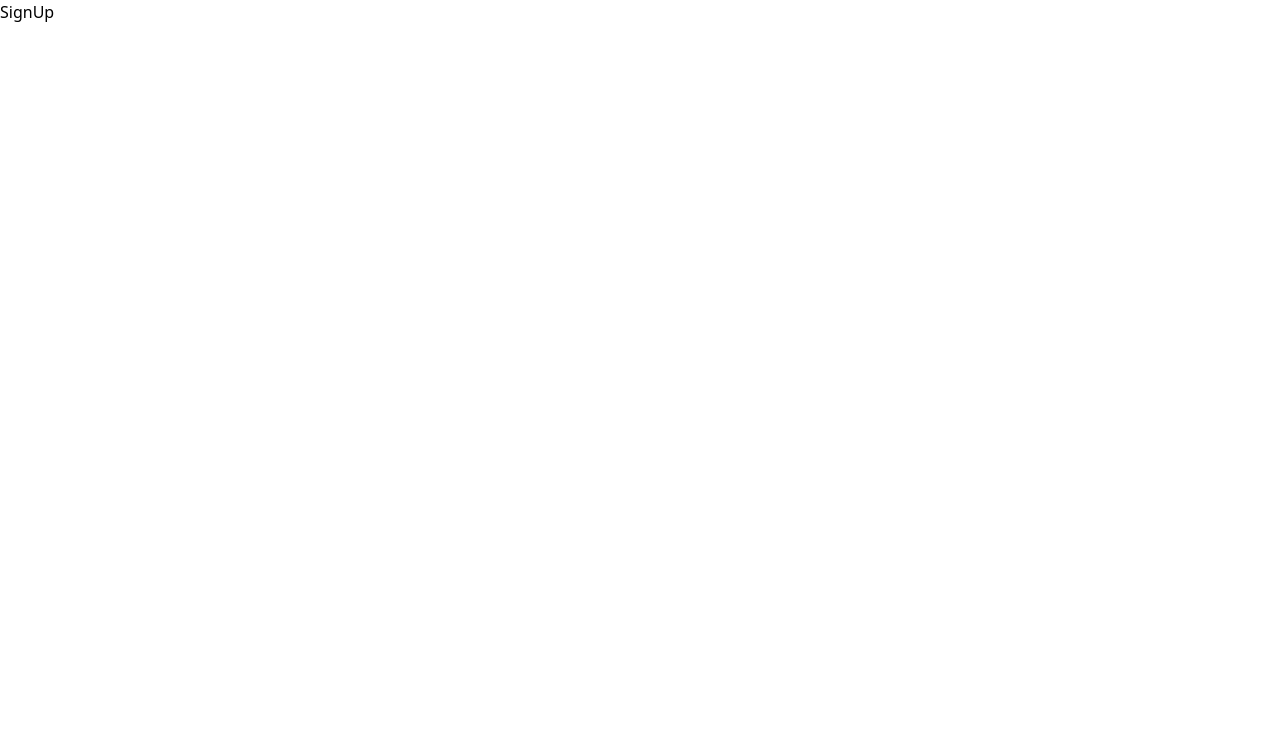
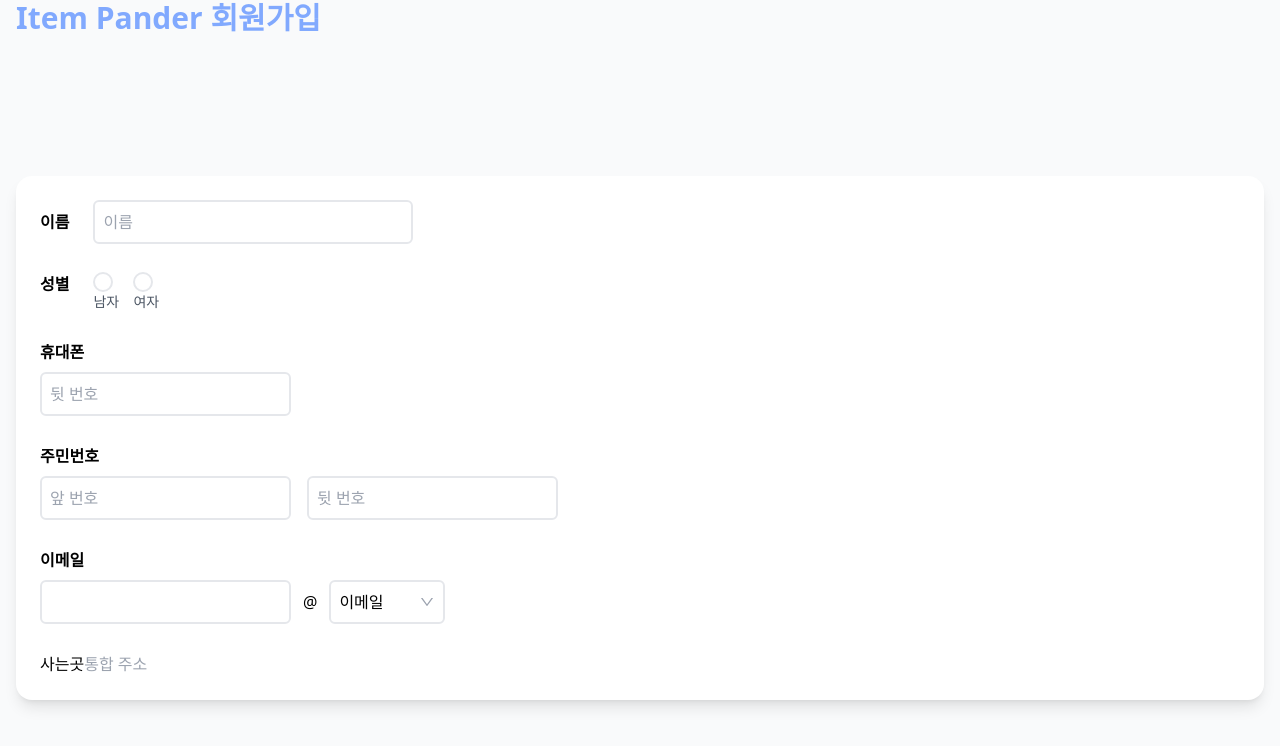
Before and after one commit to Pin-Talk/ItemPander-WEB, a Next.js app: page /signup in a window 1280 px wide. Shown: the top 746 px of the page. Built offline with nearby package versions, Linux system fonts and the light colour scheme.

Commit message:
feat : 회원가입 뼈대 및 컴포넌트 생성·분리

```diff
--- /dev/null
+++ b/components/auth/signup/EmailInput.tsx
@@ -0,0 +1,34 @@
+import { InputProps } from '@/model/interface/shareInput';
+import { AiOutlineDown } from 'react-icons/ai';
+
+const EmailInput = ({ htmlFor, label, placeholder }: InputProps) => {
+  return (
+    <div>
+      <label className='inline-block mb-2 font-bold' htmlFor={htmlFor}>
+        {label}
+      </label>
+      <div className='flex'>
+        <div className='flex items-center space-x-3'>
+          <input
+            className='p-1 px-2 lg:p-2 rounded-md bg-transparent border-2 border-gray-200 w-50'
+            type='text'
+            placeholder={placeholder}
+          />
+          <span>@</span>
+          <div className='relative rounded-md border-2 border-gray-200'>
+            <select className='py-1 pl-2 lg:p-2 bg-transparent border-gray-200 appearance-none outline-none w-28 cursor-pointer'>
+              <option value=''>이메일</option>
+              <option value='naver.com'>naver.com</option>
+              <option value='daum.com'>daum.com</option>
+              <option value='gmail.com'>gmail.com</option>
+            </select>
+            <div className='pointer-events-none absolute right-2 bottom-0 top-0 flex items-center justify-center text-gray-400'>
+              <AiOutlineDown />
+            </div>
+          </div>
+        </div>
+      </div>
+    </div>
+  );
+};
+export default EmailInput;
--- /dev/null
+++ b/components/auth/signup/Gender.tsx
@@ -0,0 +1,19 @@
+import { InputProps } from '@/model/interface/shareInput';
+
+interface Props extends InputProps {
+  title?: string;
+}
+
+const Gender = ({ htmlFor, title }: Props) => {
+  return (
+    <div className='flex flex-col justify-center w-10 pr-1'>
+      <input
+        className='border-2 border-gray-200 w-5 h-5 rounded-full'
+        type='button'
+        id={htmlFor}
+      />
+      <span className='text-sm text-gray-600'>{title}</span>
+    </div>
+  );
+};
+export default Gender;
--- /dev/null
+++ b/components/auth/signup/NameInput.tsx
@@ -0,0 +1,23 @@
+import { InputProps } from '@/model/interface/shareInput';
+
+const NameInput = ({
+  htmlFor,
+  label,
+  type = 'text',
+  placeholder,
+}: InputProps) => {
+  return (
+    <div className='flex items-center'>
+      <label className='font-bold mr-6' htmlFor={htmlFor}>
+        {label}
+      </label>
+      <input
+        className='p-1 px-2 lg:p-2 rounded-md bg-transparent border-2 border-gray-200 w-80'
+        type='text'
+        id={htmlFor}
+        placeholder={placeholder}
+      />
+    </div>
+  );
+};
+export default NameInput;
--- /dev/null
+++ b/components/auth/signup/NumberInput.tsx
@@ -0,0 +1,18 @@
+import { InputProps } from '@/model/interface/shareInput';
+
+const NumberInput = ({
+  placeholder,
+  type = 'text',
+  maxLength,
+  register,
+}: InputProps) => {
+  return (
+    <input
+      className='p-1 px-2 lg:p-2 rounded-md bg-transparent border-2 border-gray-200'
+      type={type}
+      placeholder={placeholder}
+      maxLength={maxLength}
+    />
+  );
+};
+export default NumberInput;
--- /dev/null
+++ b/components/auth/signup/SignUp.tsx
@@ -0,0 +1,63 @@
+import Image from 'next/image';
+import EmailInput from './EmailInput';
+import Gender from './Gender';
+import NameInput from './NameInput';
+import NumberInput from './NumberInput';
+
+const SignUp = () => {
+  return (
+    <section className='flex flex-col items-center justify-center min-h-screen px-4 bg-gray-50'>
+      <div className='lg:flex-1 w-full'>
+        <p className='text-3xl font-bold text-left w-full mb-10 text-[#81A9FE]'>
+          Item Pander 회원가입
+        </p>
+        {/* <Image src={'/logo/logo.png'} alt='logo' width={120} height={120} />
+        <h1>Item Pander</h1>
+         */}
+      </div>
+
+      <div className='lg:flex-1 w-full'>
+        <form className='space-y-7 px-6 py-6 rounded-2xl bg-white shadow-lg'>
+          <NameInput htmlFor='name' label='이름' placeholder='이름' />
+
+          <div className='flex'>
+            <label className='font-bold mr-6' htmlFor='gender '>
+              성별
+            </label>
+            <div className='flex'>
+              <Gender htmlFor='gender' title='남자' />
+              <Gender htmlFor='gender' title='여자' />
+            </div>
+          </div>
+
+          <div>
+            <label className='inline-block mb-2 font-bold' htmlFor='phone'>
+              휴대폰
+            </label>
+            <div className='flex items-center space-x-4'>
+              <NumberInput placeholder='뒷 번호' maxLength={6} />
+            </div>
+          </div>
+
+          <div>
+            <label className='inline-block mb-2 font-bold' htmlFor='phone'>
+              주민번호
+            </label>
+            <div className='flex items-center space-x-4'>
+              <NumberInput placeholder='앞 번호' maxLength={6} />
+              <NumberInput placeholder='뒷 번호' maxLength={7} />
+            </div>
+          </div>
+
+          <EmailInput htmlFor='email' label='이메일' />
+
+          <div>
+            <label htmlFor='address'>사는곳</label>
+            <input type='text' placeholder='통합 주소' />
+          </div>
+        </form>
+      </div>
+    </section>
+  );
+};
+export default SignUp;
--- /dev/null
+++ b/model/interface/shareInput.ts
@@ -0,0 +1,10 @@
+import { UseFormRegisterReturn } from 'react-hook-form';
+
+export interface InputProps {
+  label?: string;
+  placeholder?: string;
+  type?: string;
+  htmlFor?: string;
+  register?: UseFormRegisterReturn;
+  maxLength?: number;
+}
--- a/package.json
+++ b/package.json
@@ -19,6 +19,7 @@
     "react": "18.2.0",
     "react-dom": "18.2.0",
     "react-hook-form": "^7.43.5",
+    "react-icons": "^4.8.0",
     "typescript": "4.9.5"
   },
   "devDependencies": {
--- a/pages/login.tsx
+++ b/pages/login.tsx
@@ -1,5 +1,6 @@
+import LoginForm from '@/components/auth/login/LoginForm';
 import useWindowSize from '@/components/hooks/useWindowSize';
-import LoginForm from '@/components/login/LoginForm';
+
 import { NextPage } from 'next';
 import Image from 'next/image';
 import Link from 'next/link';
--- a/pages/signup.tsx
+++ b/pages/signup.tsx
@@ -1,4 +1,7 @@
-const SignUp = () => {
-  return <section>SignUp</section>;
+import SignUp from '@/components/auth/signup/SignUp';
+import { NextPage } from 'next';
+
+const SignUpPage: NextPage = () => {
+  return <SignUp />;
 };
-export default SignUp;
+export default SignUpPage;
```
Also changed, not shown: store/store.ts (deleted, +0 -8 lines), 1 other file (tests, documents, lock files or other folders).
